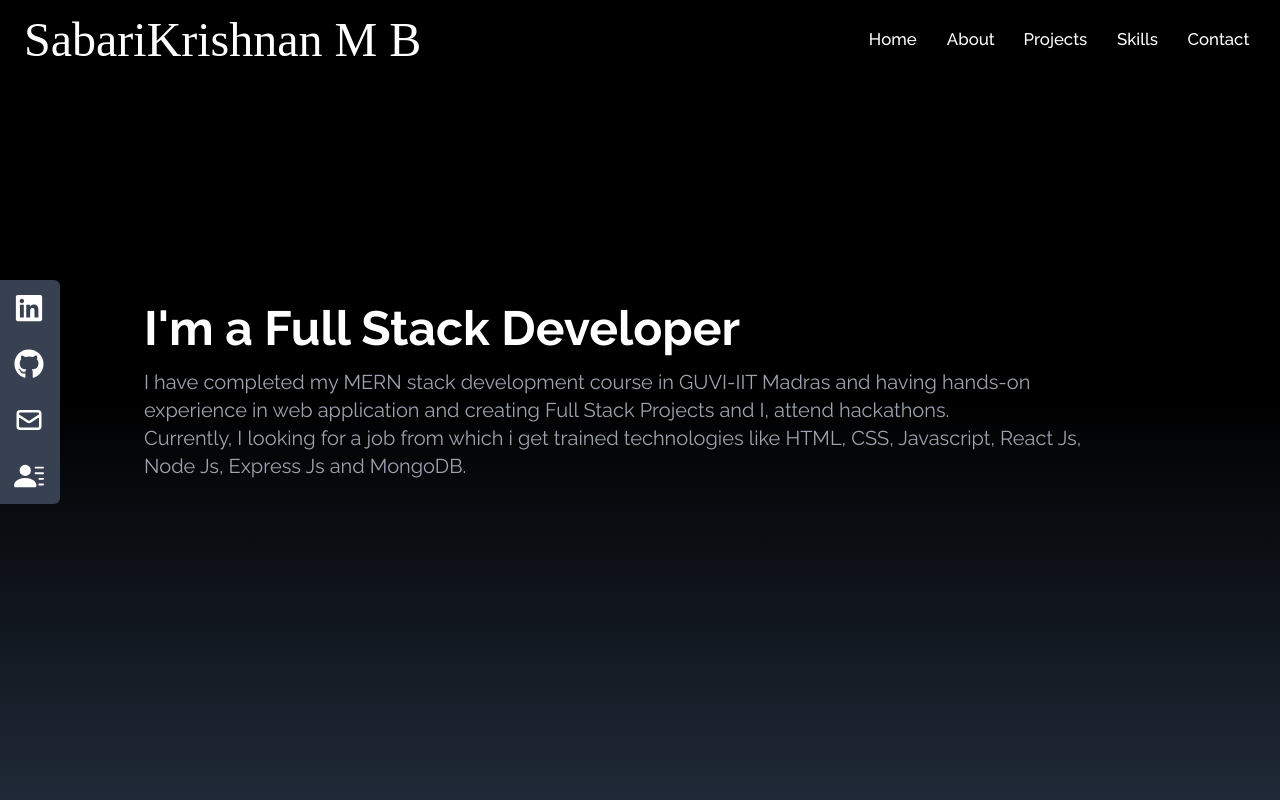
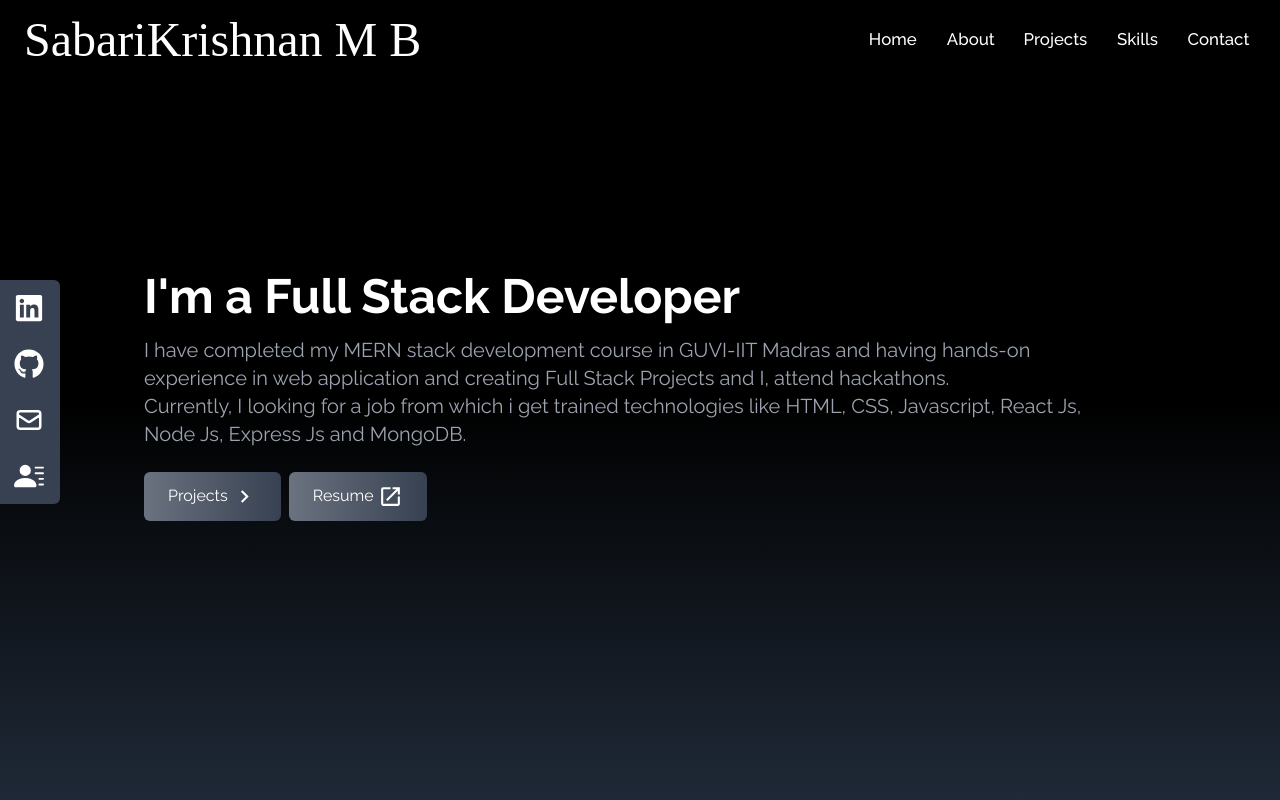
Before and after one commit to SabarikrishnanMB/MBS_Portfolio, a React (Create React App) app: page / in a window 1280 px wide. Shown: the top 800 px of the page. Built offline with nearby package versions, Linux system fonts and the light colour scheme; a web font is replaced by a local one.

Commit message:
First commit

```diff
--- a/src/components/Home.jsx
+++ b/src/components/Home.jsx
@@ -1,4 +1,7 @@
 import React from "react";
+import { MdLaunch } from "react-icons/md";
+import { MdOutlineKeyboardArrowRight} from "react-icons/md";
+import { Link } from "react-scroll";
 
 const Home = () => {
   return (
@@ -12,16 +15,39 @@ const Home = () => {
             I'm a Full Stack Developer
           </h2>
           <p className="text-gray-400 text-xl py-4 max-w-full">
-            I have completed my MERN stack development course in GUVI-IIT Madras and having
-            hands-on experience in web application and creating Full Stack
-            Projects and I, attend hackathons.
-            <br/>
+            I have completed my MERN stack development course in GUVI-IIT Madras
+            and having hands-on experience in web application and creating Full
+            Stack Projects and I, attend hackathons.
+            <br />
             Currently, I looking for a job from which i get trained technologies
             like HTML, CSS, Javascript, React Js, Node Js, Express Js and
             MongoDB.
           </p>
+          <div className="flex flex-row">
+            <Link
+              to="projects"
+              smooth
+              duration={500}
+              className="group text-white w-fit px-6 py-3 my-2 flex  items-center rounded-md bg-gradient-to-r from-gray-500 to-gray-700 cursor-pointer hover:scale-110 duration-300"
+            >
+              Projects
+              <span className="group-hover:rotate-90 duration-300">
+                <MdOutlineKeyboardArrowRight size={25} className="ml-1" />
+              </span>
+            </Link>
+            <a
+              className="group text-white w-fit px-6 py-3 my-2 ml-2 flex items-center rounded-md bg-gradient-to-r from-gray-500 to-gray-700 cursor-pointer hover:scale-110 duration-300"
+              href="https://drive.google.com/file/d/16dUyqod64PFCMI92-AT-VsdfaWjOTF32/view?usp=sharing"
+              target="_blank"
+              rel="noreferrer"
+            >
+              Resume
+              <span className="group-hover:rotate-0 duration-300">
+                <MdLaunch size={25} className="ml-1" />
+              </span>
+            </a>
+          </div>
         </div>
-        <div></div>
       </div>
     </div>
   );
```
